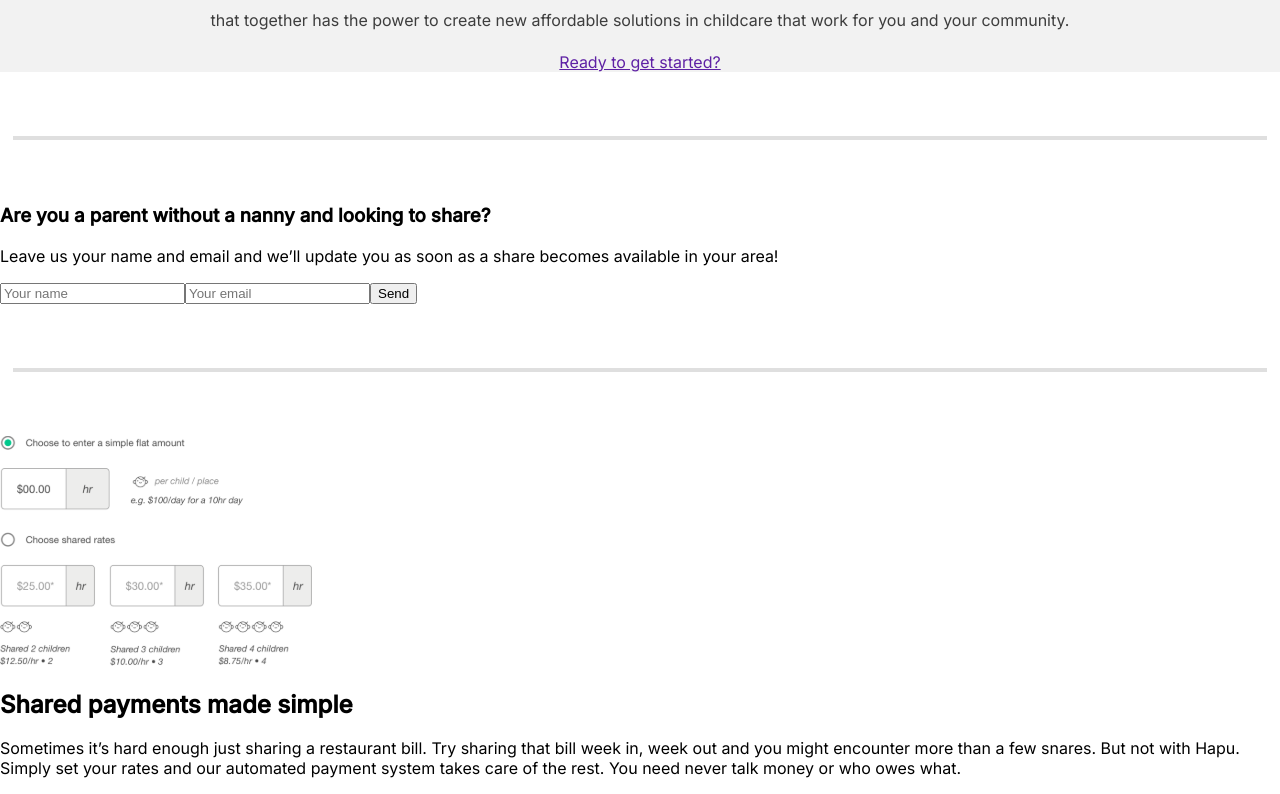
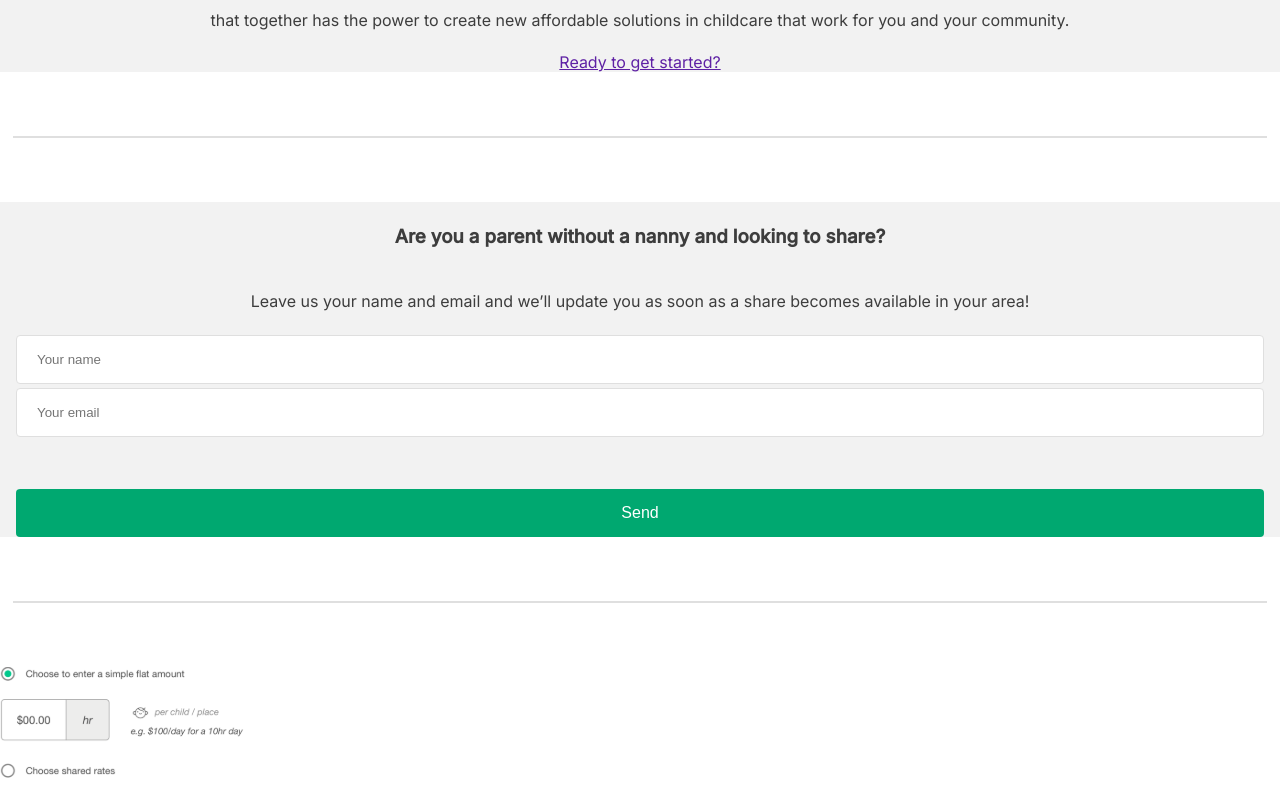
Before and after one commit to ChrisMoura2000/reactchallenge, a React (Create React App) app: page / in a window 1280 px wide. Shown: the part 1543-2337 px from the top of the page. Built offline with nearby package versions, Linux system fonts and the light colour scheme.

Commit message:
css thirdSection

```diff
--- a/src/components/SectionThree.jsx
+++ b/src/components/SectionThree.jsx
@@ -1,8 +1,9 @@
 import React from 'react';
+import styles from '../styles/main.module.css';
 
 export default function SectioThree() {
   return (
-    <section>
+    <section className={ styles.thirdSection }>
       <h3>Are you a parent without a nanny and looking to share?</h3>
       <p>
         {/* eslint-disable-next-line max-len */}
--- a/src/styles/main.module.css
+++ b/src/styles/main.module.css
@@ -5,8 +5,8 @@
   height: 40vh;
   align-items: center;
   font-weight: 400;
-    margin: 2em 0 ;
-    background: #FFFFFF;
+  margin: 2em 0;
+  background: #ffffff;
 }
 
 .imgfirstSection {
@@ -18,12 +18,12 @@
   padding: 0 68px;
 }
 
-.secondSection{
+.secondSection {
   display: flex;
   flex-direction: column;
   justify-content: space-around;
-    background: #F2F2F2;
   align-items: center;
+  background: #f2f2f2;
 }
 
 .imgSecondSection {
@@ -33,21 +33,64 @@
 .secondSection h2 {
   text-align: center;
   padding: 1em 3em 0.5em 3em;
-    color: #3D3D3D;
+  color: #3d3d3d;
 }
 
 .secondSection p {
   text-align: center;
   padding: 0 1em;
-    color: #3D3D3D;
+  color: #3d3d3d;
   line-height: 2em;
 }
 
 .secondSection a {
-    color: #5E20A4;
+  color: #5e20a4;
 }
 
 .lineHr {
   margin: 4em 0.8em;
-    border: 2px solid #DFDFDF;
+  border: 1px solid #dfdfdf;
 }
+
+.thirdSection {
+  display: flex;
+  flex-direction: column;
+  justify-content: space-around;
+  align-items: center;
+  background: #f2f2f2;
+
+  color: #3d3d3d;
+  padding: 0 16px;
+  text-align: center;
+  line-height: 32px;
+  margin: 0;
+}
+
+.thirdSection h3 {
+  margin-bottom: 16px;
+}
+
+.thirdSection input {
+  /* The code below was based on the website: https://www.w3schools.com/css/tryit.asp?filename=trycss_forms */
+  width: 100%;
+  padding: 16px 20px;
+  margin: 2px 0;
+  border: 1px solid #dfdfdf;
+  border-radius: 4px;
+  box-sizing: border-box;
+}
+
+.thirdSection button {
+  /* The code below was based on the website: https://www.w3schools.com/css/css3_buttons.asp */
+
+  background-color: #00a870;
+  border: none;
+  border-radius: 4px;
+  color: white;
+  padding: 15px 16px;
+  text-align: center;
+  text-decoration: none;
+  font-size: 16px;
+  width: 100%;
+  margin-top: 4%;
+}
```
Lines whose indentation alone changed are shown as unchanged.
